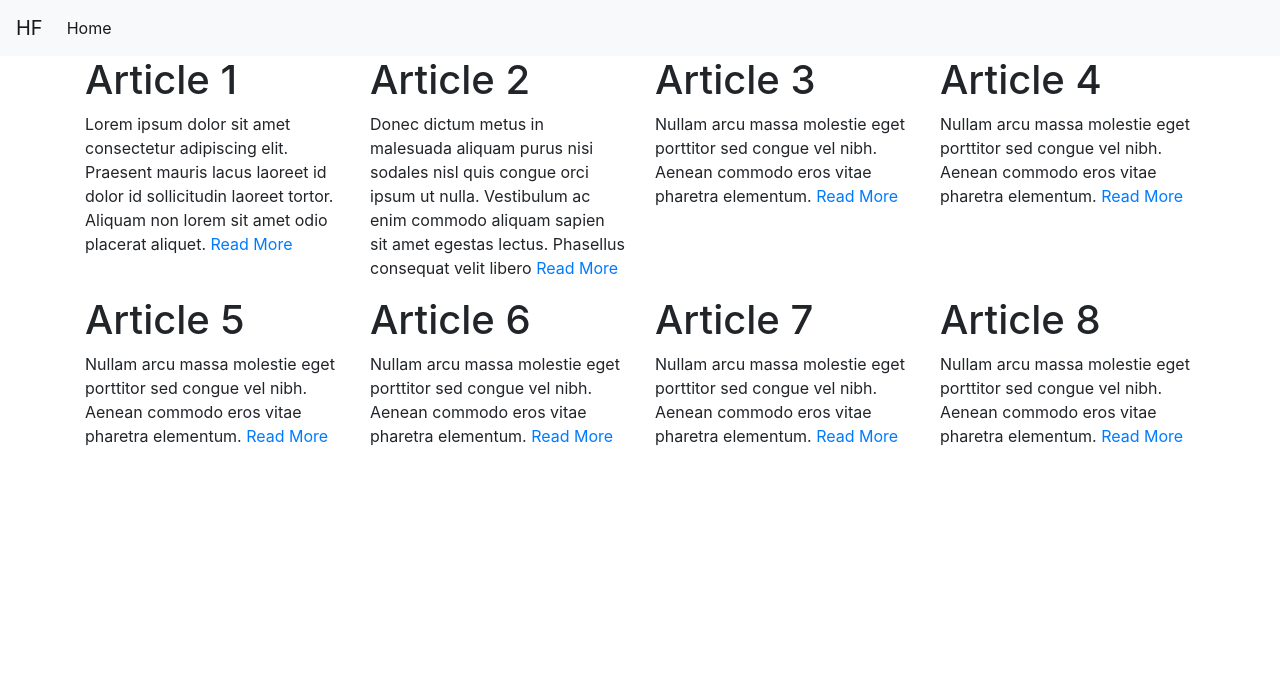
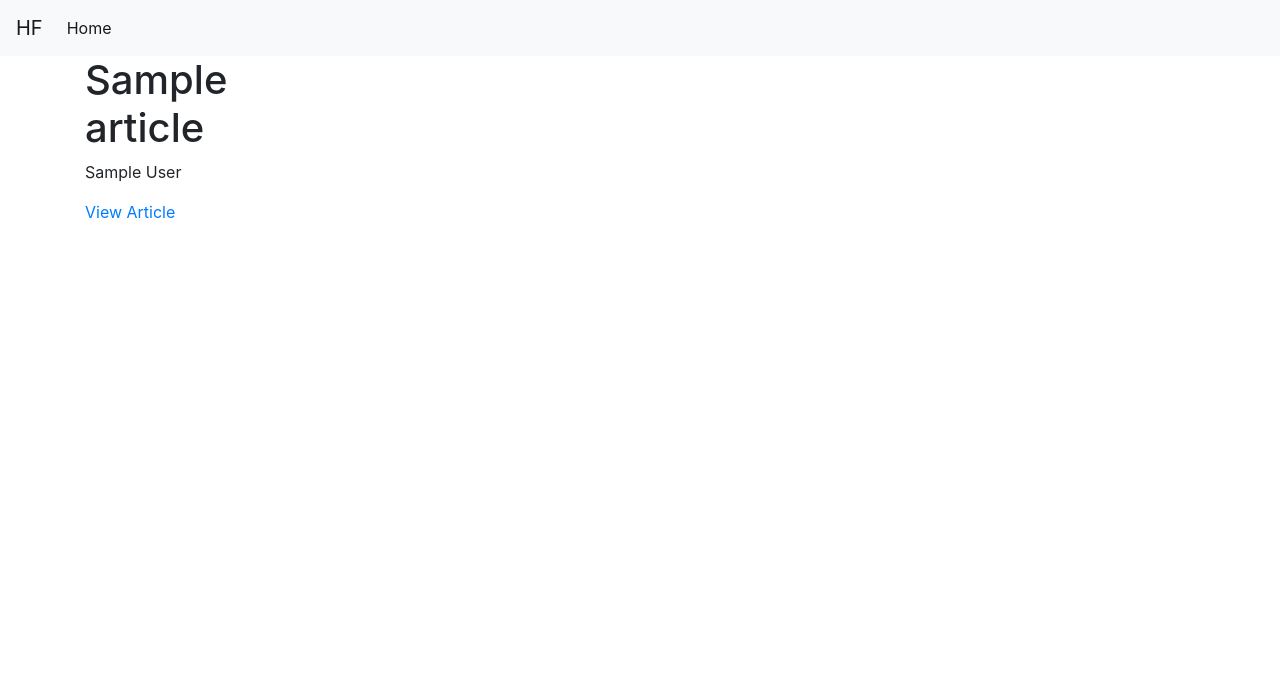
Before and after one commit to JoinCODED/NationalFundCommunity, a Django app: page / in a window 1280 px wide. Shown: the top 688 px of the page. Run offline with Django 3.2, Linux system fonts and the light colour scheme; tables that the repository leaves empty hold one stand-in row (values such as "Sample post"); some libraries are stand-ins or nearby versions.

Commit message:
Did the connection with DB

```diff
--- a/NFproject/articles/templates/article.html
+++ b/NFproject/articles/templates/article.html
@@ -1,10 +1,13 @@
 {% extends 'base.html' %}
 {% block content %}
 <div class="container">
-  <h1> {{article.title}}</h1>
+  <h1> {{article.Title}}</h1>
   <p>
 {{article.content}}
 </p>
 
+<h3>{{article.Author}}</h3>
+<h4>{{article.Date_created}}</h4>
+<img src={{article.pic}}>
 </div>
 {% endblock %}
--- a/NFproject/articles/templates/home.html
+++ b/NFproject/articles/templates/home.html
@@ -5,8 +5,9 @@
     <div class="row">
       {% for article in articles %}
       <div class="col-sm-3">
-        <h1> {{ article.title}} </h1>
-          <p> {{ article.content}} <a href="{% url 'article' article.id %}">Read More</a> </p>
+        <h1> {{ article.Title}} </h1>
+        <p> {{article.Author}}</p>
+          <p> <a href="{% url 'article' article.id %}">View Article</a> </p>
       </div>
      {% endfor %}
     </div>
--- a/NFproject/articles/views.py
+++ b/NFproject/articles/views.py
@@ -1,63 +1,10 @@
-from django.shortcuts import render
+from django.shortcuts import render, get_object_or_404
+from .models import Article
 
-articles =[
-{
+def home (request):
+    articleList = Article.objects.all()
+    return render(request,"home.html",context={'articles':articleList})
 
-'id':1,
-'title': 'Article 1',
-'content':'Lorem ipsum dolor sit amet consectetur adipiscing elit. Praesent mauris lacus laoreet id dolor id sollicitudin laoreet tortor. Aliquam non lorem sit amet odio placerat aliquet.'
-},
-{
-
-'id':2,
-'title': 'Article 2',
-'content':'Donec dictum metus in malesuada aliquam purus nisi sodales nisl quis congue orci ipsum ut nulla. Vestibulum ac enim commodo aliquam sapien sit amet egestas lectus. Phasellus consequat velit libero'
-},
-{
-
-'id':3,
-'title': 'Article 3',
-'content':'Nullam arcu massa molestie eget porttitor sed congue vel nibh. Aenean commodo eros vitae pharetra elementum.'
-},
-{
-
-'id':4,
-'title': 'Article 4',
-'content':'Nullam arcu massa molestie eget porttitor sed congue vel nibh. Aenean commodo eros vitae pharetra elementum.'
-},
-{
-
-'id':5,
-'title': 'Article 5',
-'content':'Nullam arcu massa molestie eget porttitor sed congue vel nibh. Aenean commodo eros vitae pharetra elementum.'
-},
-{
-'id':6,
-'title': 'Article 6',
-'content':'Nullam arcu massa molestie eget porttitor sed congue vel nibh. Aenean commodo eros vitae pharetra elementum.'
-},
-{
-
-'id':7,
-'title': 'Article 7',
-'content':'Nullam arcu massa molestie eget porttitor sed congue vel nibh. Aenean commodo eros vitae pharetra elementum.'
-},
-{
-
-'id':8,
-'title': 'Article 8',
-'content':'Nullam arcu massa molestie eget porttitor sed congue vel nibh. Aenean commodo eros vitae pharetra elementum.'
-}
-]
-def home (request):
-    context= {
-    'articles' : articles
-    }
-    return render(request,"home.html",context=context)
 def article (request,article_id):
-
-
-    context = {
-    'article': articles[article_id-1]
-    }
-    return render(request,"article.html",context=context)
+    _article = get_object_or_404(Article, id = article_id)
+    return render(request,"article.html",context={"article": _article})
```
